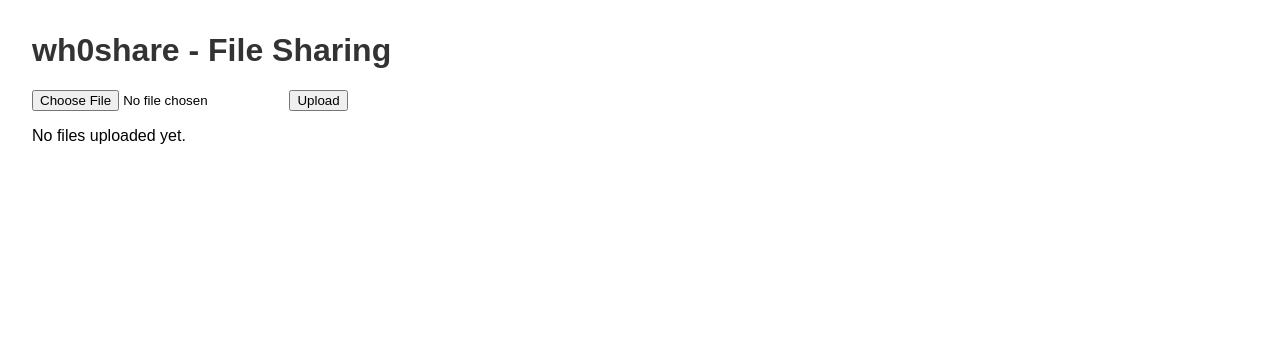
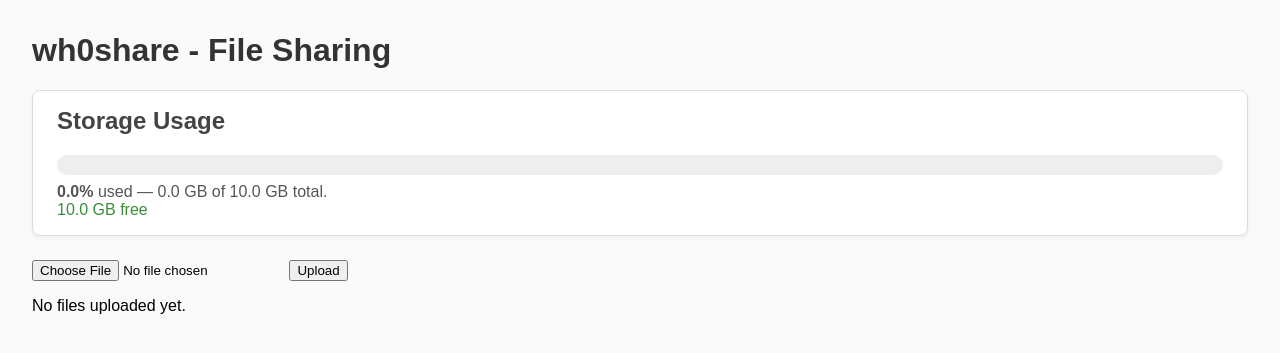
Before and after one commit to wh0crypt/wh0share, a Flask app: page / in a window 1280 px wide. Shown: the top 353 px of the page. Run offline with Flask 3, Linux system fonts and the light colour scheme.

Commit message:
feat: add progress bar for active storage view

```diff
--- a/app.py
+++ b/app.py
@@ -19,30 +19,23 @@ import utils
 load_dotenv(".env")
 SECRET_KEY = os.getenv("SECRET_KEY", "supersecretkey")
 SITE_INDEX = os.getenv("SITE_INDEX", "/")
-UPLOAD_FOLDER = os.getenv("UPLOAD_FOLDER", "./uploads")
+UPLOAD_FOLDER = os.path.abspath(os.getenv("UPLOAD_FOLDER", "./uploads"))
 DEBUG = os.getenv("DEBUG", "False").lower() in ("true", "1", "yes")
 ALLOWED_EXTENSIONS = set(
     ext.strip().lower()
     for ext in os.getenv("ALLOWED_EXTENSIONS", "txt,pdf,png,jpg,jpeg,gif").split(",")
 )
-MAX_CONTENT_LENGTH_MB = int(os.getenv("MAX_CONTENT_LENGTH_MB", "1024"))
-
-ENV_VARS = (
-    SECRET_KEY,
-    SITE_INDEX,
-    UPLOAD_FOLDER,
-    DEBUG,
-    ALLOWED_EXTENSIONS,
-    MAX_CONTENT_LENGTH_MB,
-)
-utils.check_env(ENV_VARS)
+MAX_CONTENT_LENGTH_MB = int(os.getenv("MAX_CONTENT_LENGTH_MB", "1024").strip())
+MAX_TOTAL_STORAGE_MB = int(os.getenv("MAX_TOTAL_STORAGE_MB", "10240").strip())
+MAX_CONTENT_LENGTH = MAX_CONTENT_LENGTH_MB * 1024**2
+MAX_TOTAL_STORAGE = MAX_TOTAL_STORAGE_MB * 1024**2
 
 os.makedirs(UPLOAD_FOLDER, exist_ok=True)
 
 app = Flask(__name__)
 app.secret_key = SECRET_KEY
 app.config["UPLOAD_FOLDER"] = UPLOAD_FOLDER
-app.config["MAX_CONTENT_LENGTH"] = MAX_CONTENT_LENGTH_MB * 1024 * 1024
+app.config["MAX_CONTENT_LENGTH"] = MAX_CONTENT_LENGTH
 
 
 @app.route(SITE_INDEX)
@@ -55,7 +48,18 @@ def index() -> str:
     """
 
     files = os.listdir(app.config["UPLOAD_FOLDER"])
-    return render_template("index.html", files=files)
+    used = utils.get_folder_size(app.config["UPLOAD_FOLDER"])
+    free = max(MAX_TOTAL_STORAGE - used, 0)
+    used_percent = round((used / MAX_TOTAL_STORAGE) * 100, 2)
+    gb_divisor = 1024**3
+    return render_template(
+        "index.html",
+        files=files,
+        disk_used=round(used / gb_divisor, 2),
+        disk_total=round(MAX_TOTAL_STORAGE / gb_divisor, 2),
+        disk_free=round(free / gb_divisor, 2),
+        used_percent=used_percent,
+    )
 
 
 @app.route("/upload", methods=["POST"])
@@ -82,6 +86,19 @@ def upload_file() -> Response:
     if not utils.allowed_file(file.filename, ALLOWED_EXTENSIONS):
         flash(
             f"Invalid file type. Allowed types: {', '.join(ALLOWED_EXTENSIONS)}",
+            "error",
+        )
+        return redirect(url_for("index"))
+
+    file.seek(0, os.SEEK_END)
+    file_size = file.tell()
+    file.seek(0)
+    if (
+        utils.get_folder_size(app.config["UPLOAD_FOLDER"]) + file_size
+        > MAX_TOTAL_STORAGE
+    ):
+        flash(
+            f"Storage limit reached ({MAX_TOTAL_STORAGE_MB} MB). Delete some files first.",
             "error",
         )
         return redirect(url_for("index"))
@@ -123,6 +140,28 @@ def view_file(filename: str) -> Response:
     return send_from_directory(app.config["UPLOAD_FOLDER"], filename)
 
 
+@app.route("/delete/<filename>", methods=["POST"])
+def delete_file(filename: str) -> Response:
+    """
+    Handle file deletion requests.
+
+    Args:
+        filename (str): Name of the file to delete.
+
+    Returns:
+        Response: Redirects to the index page after deletion.
+    """
+
+    file_path = os.path.join(app.config["UPLOAD_FOLDER"], filename)
+    if os.path.exists(file_path):
+        os.remove(file_path)
+        flash(f"File '{filename}' deleted successfully!", "success")
+    else:
+        flash(f"File '{filename}' not found.", "error")
+
+    return redirect(url_for("index"))
+
+
 @app.errorhandler(RequestEntityTooLarge)
 def handle_file_too_large(e):
     flash(f"File too large (max {MAX_CONTENT_LENGTH_MB} MB).", "error")
--- a/static/style.css
+++ b/static/style.css
@@ -1,12 +1,68 @@
 body {
     font-family: Arial, sans-serif;
     margin: 2rem;
+    background-color: #fafafa;
 }
 
 h1 {
     color: #333;
+    margin-top: 2rem;
 }
 
+/* Storage info */
+.storage-info {
+    background-color: #ffffff;
+    border: 1px solid #ddd;
+    border-radius: 8px;
+    padding: 1rem 1.5rem;
+    margin-bottom: 1.5rem;
+    box-shadow: 0 2px 6px rgba(0,0,0,0.05);
+}
+
+.storage-info h2 {
+    margin-top: 0;
+    color: #444;
+}
+
+.progress-container {
+    background-color: #eee;
+    border-radius: 10px;
+    overflow: hidden;
+    height: 20px;
+    margin-top: 0.5rem;
+    margin-bottom: 0.5rem;
+}
+
+.progress-bar {
+    height: 100%;
+    background: linear-gradient(90deg, #4caf50, #81c784);
+    transition: width 0.4s ease;
+}
+
+/* Dynamic color based on usage */
+.progress-bar[data-level="low"] {
+    background: linear-gradient(90deg, #4caf50, #81c784);
+}
+
+.progress-bar[data-level="medium"] {
+    background: linear-gradient(90deg, #ffb300, #ffe082);
+}
+
+.progress-bar[data-level="high"] {
+    background: linear-gradient(90deg, #e53935, #ef9a9a);
+}
+
+
+.storage-info p {
+    margin: 0.3rem 0 0 0;
+    color: #555;
+}
+
+.storage-info .free {
+    color: #388e3c;
+}
+
+/* Flash messages */
 .flash {
     padding: 1rem;
     margin-bottom: 1rem;
@@ -23,9 +79,10 @@ h1 {
     color: #155724;
 }
 
+/* File table */
 table {
     border-collapse: collapse;
-    width: 50%;
+    width: 70%;
     margin-top: 1rem;
 }
 
--- a/templates/index.html
+++ b/templates/index.html
@@ -7,6 +7,23 @@
 </head>
 <body>
     <h1>wh0share - File Sharing</h1>
+
+    <!-- Storage Info -->
+    <div class="storage-info">
+        <h2>Storage Usage</h2>
+        <div class="progress-container">
+            <!-- dynamic width -->
+            <div class="progress-bar" style="width: {{ used_percent }}%;"
+                data-level="{% if used_percent < 65 %}low{% elif used_percent < 90 %}medium{% else %}high{% endif %}">
+            </div>
+        </div>
+        <p>
+        <strong>{{ used_percent }}%</strong> used —
+        {{ disk_used }} GB of
+        {{ disk_total }} GB total.<br>
+        <span class="free">{{ disk_free }} GB free</span>
+        </p>
+    </div>
 
     <!-- Flash messages -->
     {% with messages = get_flashed_messages(with_categories=true) %}
@@ -37,8 +54,20 @@
             <tr>
                 <td>{{ file }}</td>
                 <td>
-                    <a href="{{ url_for('download_file', filename=file) }}">Download</a> |
-                    <a href="{{ url_for('view_file', filename=file) }}" target="_blank">View</a>
+                    <!-- Download button -->
+                    <form action="{{ url_for('download_file', filename=file) }}" method="get" style="display:inline;">
+                        <button type="submit">Download</button>
+                    </form>
+
+                    <!-- View button -->
+                    <form action="{{ url_for('view_file', filename=file) }}" method="get" style="display:inline;" target="_blank">
+                        <button type="submit">View</button>
+                    </form>
+
+                    <!-- Delete button -->
+                    <form action="{{ url_for('delete_file', filename=file) }}" method="post" style="display:inline;" onsubmit="return confirm('Are you sure you want to delete {{ file }}?');">
+                        <button type="submit">Delete</button>
+                    </form>
                 </td>
             </tr>
             {% endfor %}
--- a/utils.py
+++ b/utils.py
@@ -1,3 +1,4 @@
+import os
 import sys
 from typing import Tuple
 
@@ -38,3 +39,23 @@ def allowed_file(filename: str, allowed_extensions: set) -> bool:
     """
 
     return "." in filename and filename.rsplit(".", 1)[1].lower() in allowed_extensions
+
+
+def get_folder_size(folder: str) -> int:
+    """
+    Get the total size of all files in a folder.
+
+    Args:
+        folder (str): The path to the folder.
+
+    Returns:
+        int: The total size of all files in bytes.
+    """
+
+    total = 0
+    for dirpath, dirnames, filenames in os.walk(folder):
+        for f in filenames:
+            fp = os.path.join(dirpath, f)
+            total += os.path.getsize(fp)
+
+    return total
```
Also changed, not shown: README.md, 1 other file.
